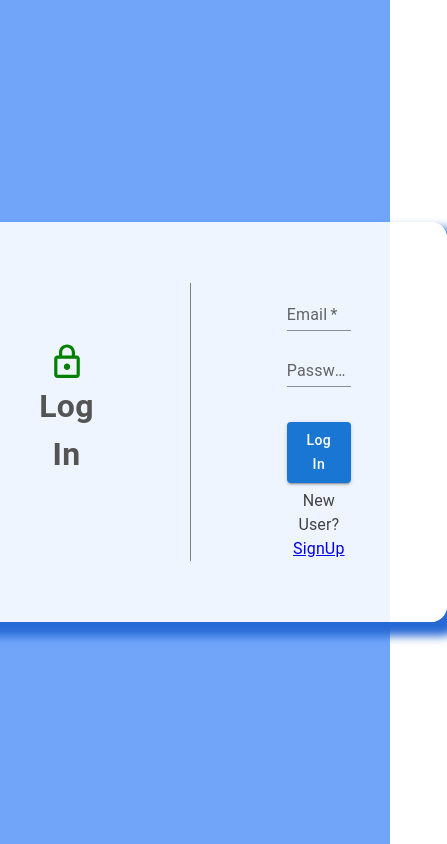
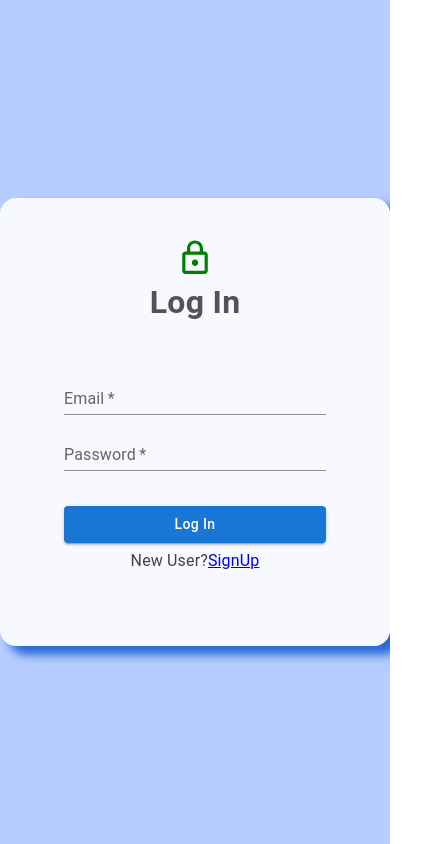
Before and after one commit to arpansaha1300/unit-assessment-4, a React (Vite) app in the folder frontend/: page / in a window 390 px wide. Shown: the whole page, 447 px wide, since content can reach past the window. Built offline with nearby package versions, Linux system fonts and the light colour scheme.

Commit message:
made login and signup page responsive

```diff
--- a/frontend/src/pages/Login.jsx
+++ b/frontend/src/pages/Login.jsx
@@ -3,6 +3,7 @@ import {
   Button,
   CssBaseline,
   FormControl,
+  Grid,
   TextField,
   Typography,
 } from "@mui/material";
@@ -53,27 +54,25 @@ function Login() {
       });
   };
 
-  const backgroundStyle = {
-    position: "absolute",
-    top: 0,
-    left: 0,
-    height: "100%",
-    width: "100%",
-    backgroundColor: "#70a5fa",
-    zIndex: 0,
-  };
-
 
 
   const formStyle = {
-    display: "flex",
     padding: "3rem 2rem",
+    maxWidth: "40rem",
     borderRadius: "1rem",
     backgroundColor: "rgba(255, 255, 255, 0.89)",
-    position: "relative",
-    zIndex: 1,
-    height: "25rem",
-    boxShadow: "10px 10px 10px 4px #2669d4"
+    boxShadow: "10px 8px 10px 1px #2669d4"
+  };
+
+  const itemStyle = {
+    height: "35rem",
+    padding: "0 2rem"
+  };
+
+  const resItemStyle = {
+    padding: "0 2rem",
+    height: "16rem",
+    alignContent: "center"
   };
 
   const headingStyle = {
@@ -92,24 +91,23 @@ function Login() {
   return (
     <Box
       style={{
-        position: "relative",
         height: "100vh",
         display: "flex",
         justifyContent: "center",
         alignItems: "center",
+        backgroundColor: "#b8cdff"
       }}
     >
       <CssBaseline />
-      <div style={backgroundStyle} />
-      <Box style={formStyle}>
-        <Box sx={{ margin: "auto 4rem" }}>
+        <Grid container style={formStyle}>
+          <Grid item xs={12} md={6} sx={{display: "flex", flexDirection: "column", justifyContent: "center"}}>
             <Box sx={{ display: "flex", justifyContent: "center", color: "green" }}>
               <LockOutlinedIcon style={iconStyle} />
             </Box>
             <Typography style={headingStyle}>Log In</Typography>
-        </Box>
-        <Box sx={{ margin: "auto 4rem auto 2rem", borderLeft: "1px solid grey", paddingLeft: "6rem" }}>
-          <form onSubmit={handleSubmit}>
+          </Grid>
+          <Grid item xs={12} md={6} style={screen.width>'679px' ? itemStyle : resItemStyle}>
+            <form onSubmit={handleSubmit} style={{padding: "auto 5rem"}}>
               <FormControl fullWidth>
                 <TextField
                   sx={{ marginBottom: "0.5rem" }}
@@ -148,8 +146,8 @@ function Login() {
                 <Link to="/sign-up">SignUp</Link>
               </Typography>
             </form>
-        </Box>
-      </Box>
+          </Grid>
+        </Grid>
     </Box>
   );
 }
--- a/frontend/src/pages/Signup.jsx
+++ b/frontend/src/pages/Signup.jsx
@@ -1,4 +1,4 @@
-import { Box, Button, CssBaseline, FormControl, TextField, Typography } from "@mui/material";
+import { Box, Button, CssBaseline, FormControl, Grid, TextField, Typography } from "@mui/material";
 import { useState } from "react";
 import { useNavigate } from "react-router-dom";
 import VpnKeyOutlinedIcon from '@mui/icons-material/VpnKeyOutlined';
@@ -11,25 +11,12 @@ function Signup() {
   const [confirmPass, setConfirmPass] = useState('');
   const navigate = useNavigate();
 
-  const backgroundStyle = {
-    position: "absolute",
-    top: 0,
-    left: 0,
-    height: "100%",
-    width: "100%",
-    backgroundColor: "#70a5fa",
-    zIndex: 0,
-  };
-
   const formStyle = {
-    display: "flex",
     padding: "3rem 2rem",
+    maxWidth: "40rem",
     borderRadius: "1rem",
     backgroundColor: "rgba(255, 255, 255, 0.89)",
-    position: "relative",
-    zIndex: 1,
-    height: "30rem",
-    boxShadow: "10px 10px 10px 4px #2669d4"
+    boxShadow: "10px 8px 10px 1px #2669d4"
   };
 
   const headingStyle = {
@@ -38,6 +25,17 @@ function Signup() {
     fontSize: "2rem",
     fontWeight: "700",
     marginBottom: "1rem"
+  };
+
+  const itemStyle = {
+    height: "35rem",
+    padding: "0 2rem"
+  };
+
+  const resItemStyle = {
+    padding: "0 2rem",
+    height: "16rem",
+    alignContent: "center"
   };
 
   const iconStyle = {
@@ -80,17 +78,16 @@ function Signup() {
   }
 
   return (
-    <Box style={{ position: "relative", height: "100vh", display: "flex", justifyContent: "center", alignItems: "center" }}>
+    <Box style={{ height: "100vh", display: "flex", justifyContent: "center", alignItems: "center", backgroundColor: "#b8cdff" }}>
       <CssBaseline />
-      <div style={backgroundStyle} />
-      <Box style={formStyle}>
-        <Box sx={{ margin: "auto 4rem" }}>
+        <Grid container style={formStyle}>
+          <Grid item xs={12} md={6} sx={{display: "flex", flexDirection: "column", justifyContent: "center"}}>
             <Box sx={{ display: "flex", justifyContent: "center", color: "green" }}>
               <VpnKeyOutlinedIcon style={iconStyle} />
             </Box>
             <Typography style={headingStyle}>Sign Up</Typography>
-        </Box>
-        <Box sx={{ margin: "auto 4rem auto 2rem", borderLeft: "1px solid grey", paddingLeft: "6rem" }}>
+          </Grid>
+          <Grid item xs={12} md={6} style={screen.width>'679px' ? itemStyle : resItemStyle}>
             <form onSubmit={handleSubmit}>
               <FormControl fullWidth>
                 <TextField
@@ -124,8 +121,8 @@ function Signup() {
                 <Button variant="contained" type="submit" sx={{ textTransform: "none", marginTop: '0.2rem' }}>Register</Button>
               </FormControl>
             </form>
-        </Box>
-      </Box>
+          </Grid>
+        </Grid>
     </Box>
   );
 }
```
Lines whose indentation alone changed are shown as unchanged.
